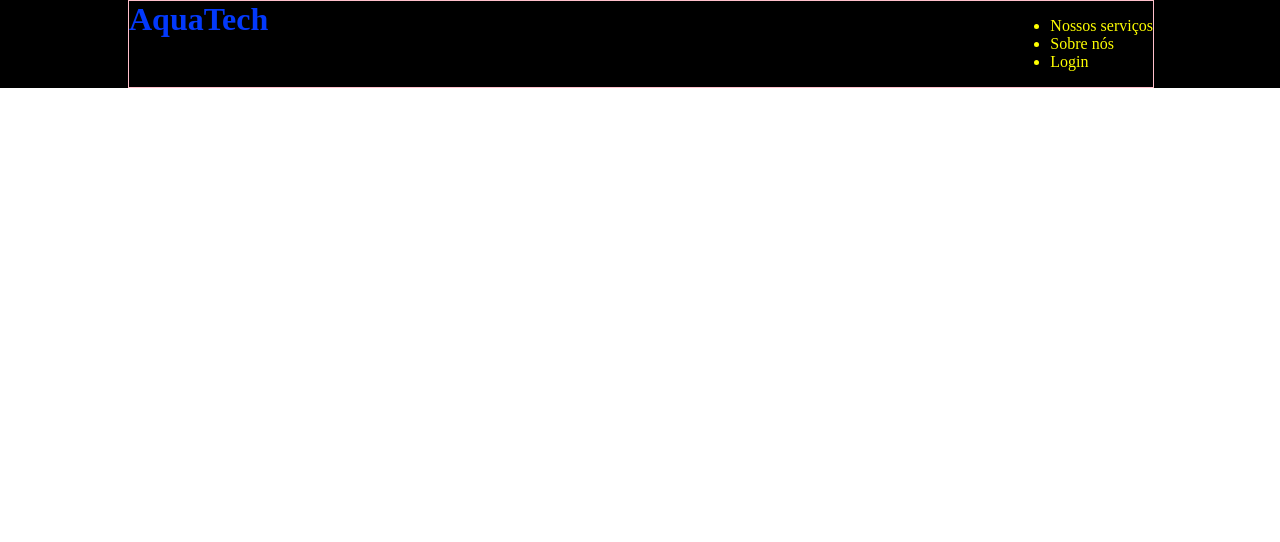
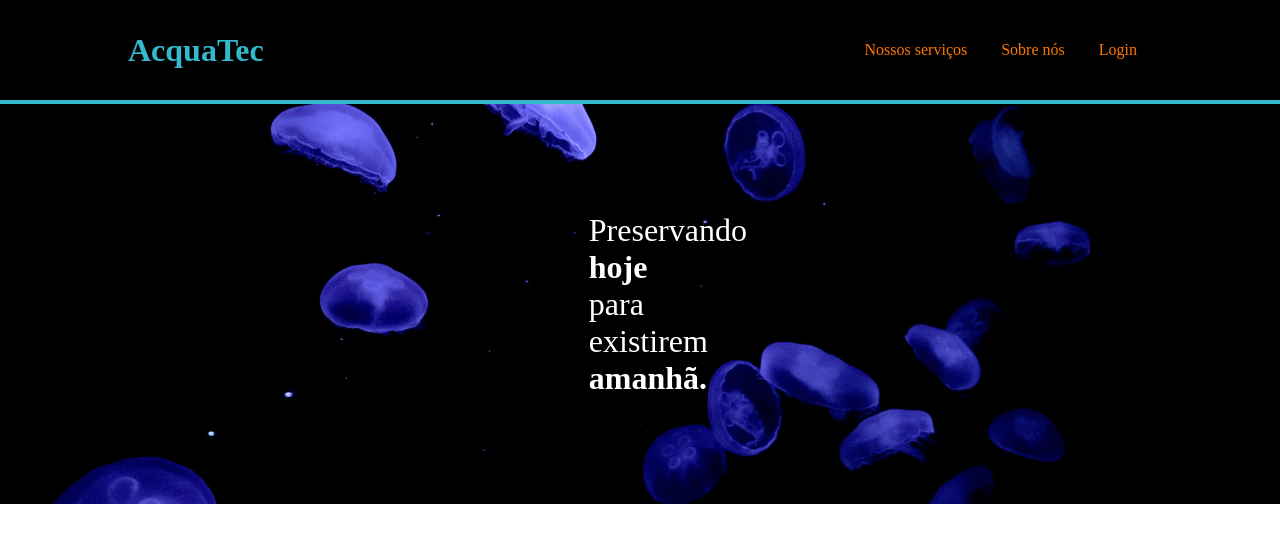
Before and after one commit to JoaoPedro-15/projeto-aquatech, a plain HTML site: page index.html in a window 1280 px wide. Drawn offline with Linux system fonts and the light colour scheme.

Commit message:
Finalização do Header e criação do Banner

```diff
--- a/index.html
+++ b/index.html
@@ -9,14 +9,24 @@
 </head>
 
 <body>
+    <!-- Header -->
+
     <div class="header">
         <div class="container">
-            <h1>AquaTech</h1>
-            <ul class="navegar">
-                <li>Nossos serviços</li>
-                <li>Sobre nós</li>
-                <li>Login</li>
+            <h1>AcquaTec</h1>
+            <ul class="navbar">
+                <li><a href="#">Nossos serviços</a></li>
+                <li><a href="#">Sobre nós</a></li>
+                <li><a href="#">Login</a></li>
             </ul>
+        </div>
+    </div>
+
+    <!-- Banner -->
+
+    <div class="banner">
+        <div class="container">
+            <p>Preservando <b>hoje</b> para existirem <b>amanhã.</b></p>
         </div>
     </div>
 </body>
--- a/style.css
+++ b/style.css
@@ -3,19 +3,49 @@ body{
 }
 .header{
     background-color: black;
+    width: 100%;
+    height: 100px;
+    border-bottom: 4px solid #32B9CD;
 }
-.container{
+.header .container{
     width: 80%;
-    border: 1px solid pink;
-    margin-left: 10%;
-    margin-right: 10%;
+    height: 100%;
+    margin: 0 10%;
     display: flex;
     justify-content: space-between;
+    align-items: center;
 }
-h1{
-    color: #0339fc;
+.header .container h1{
+    color: #32B9CD;
     margin: 0;
 }
-.navegar{
-    color: rgb(255, 255, 0);
+.header .container .navbar{
+    list-style: none;
 }
+.header .container .navbar li{
+    display: inline;
+    padding: 0 15px;
+}
+.header .container .navbar li a{
+    color: #ff7700;
+    text-decoration: none;
+}
+.banner{
+    width: 100%;
+    height: 400px;
+    background-image: url(imagens/bg-jelly-fish-para_outras_pags.png);
+}
+.banner .container{
+    width: 80%;
+    height: 100%;
+    margin: 0 10%;
+    display: flex;
+    justify-content: center;
+    align-items: center;
+}
+.banner .container p{
+    margin: 0;
+    color: white;
+    font-size: 32px;
+    width: 10%;
+}
```
Also changed, not shown: imagens/bg-jelly-fish-para_outras_pags.png (added), imagens/favicon2.ico (added), imagens/growth_color.png (added), imagens/lightbulb_color.png (added), imagens/planet-earth_color.png (added).
